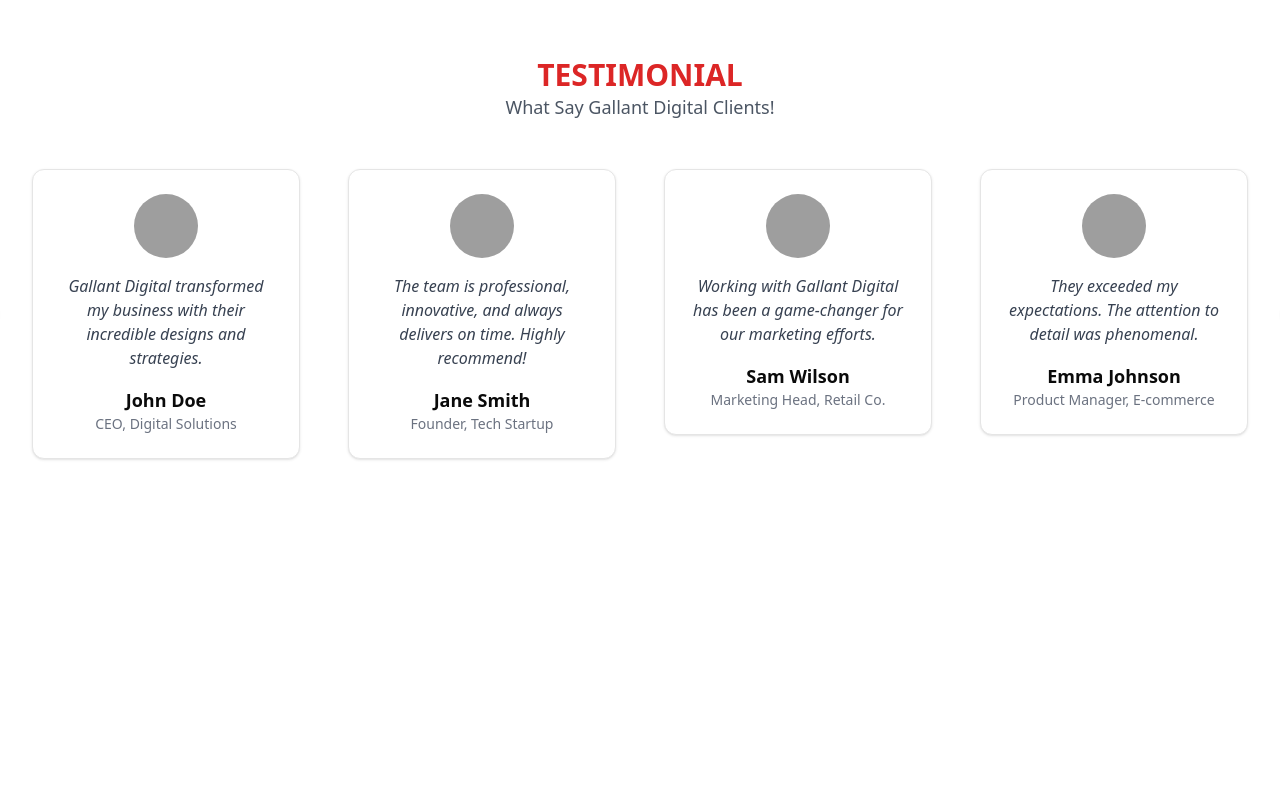
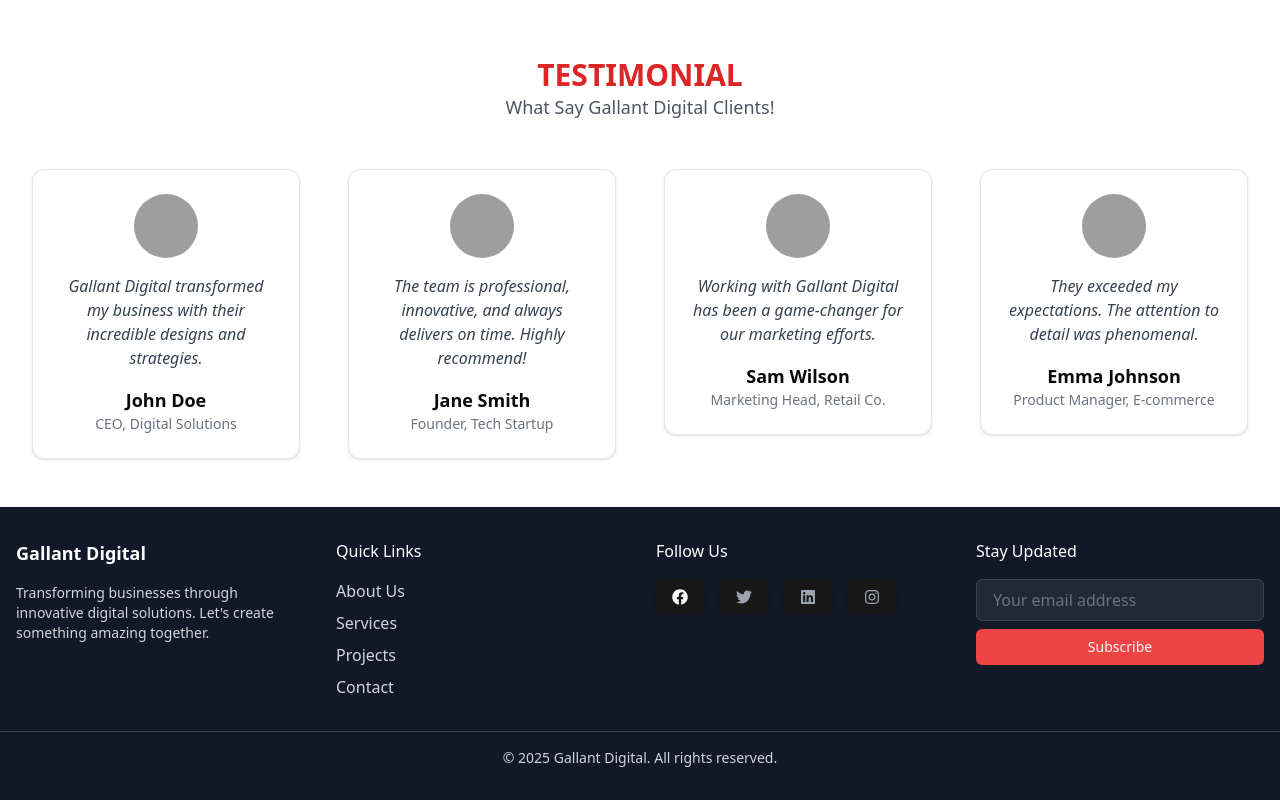
Before and after one commit to sabilar-rahman/gallantdigital360, a React (Vite) app: page / in a window 1280 px wide. Shown: the part 1885-2685 px from the top of the page. Before the commit the page ends 2392 px from the top, so only its background shows below. Built offline with nearby package versions, Linux system fonts and the light colour scheme; grey boxes are pictures that could not be loaded.

Commit message:
footer and icons

```diff
--- a/package.json
+++ b/package.json
@@ -24,6 +24,7 @@
     "react-countup": "^6.5.3",
     "react-dom": "^18.3.1",
     "react-grid-gallery": "^1.0.1",
+    "react-icons": "^5.4.0",
     "react-intersection-observer": "^9.14.1",
     "react-router-dom": "^6.28.0",
     "remixicon": "^4.5.0",
--- a/src/App.jsx
+++ b/src/App.jsx
@@ -2,6 +2,7 @@
 import { Outlet } from 'react-router-dom'
 
 import Navbar from './pages/shared/navbar/Navbar'
+import Footer from './pages/shared/footer/Footer'
 
 function App() {
 
@@ -12,6 +13,7 @@ function App() {
 
         <Navbar className='container mx-auto' />
         <Outlet />
+        <Footer/>
 
       </div>
     </>
--- /dev/null
+++ b/src/pages/shared/footer/Footer.jsx
@@ -0,0 +1,96 @@
+
+import { Button } from "@/components/ui/button";
+import { FaFacebook, FaTwitter, FaLinkedin, FaInstagram } from "react-icons/fa";
+
+const Footer = () => {
+  return (
+    <footer className="bg-gray-900 text-gray-300 py-8">
+      <div className="container mx-auto px-4 grid grid-cols-1 sm:grid-cols-2 lg:grid-cols-4 gap-8">
+        {/* Company Info */}
+        <div>
+          <h3 className="text-lg font-semibold text-white mb-4">Gallant Digital</h3>
+          <p className="text-sm">
+            Transforming businesses through innovative digital solutions. Let's
+            create something amazing together.
+          </p>
+        </div>
+
+        {/* Links */}
+        <div>
+          <h4 className="text-md font-medium text-white mb-4">Quick Links</h4>
+          <ul className="space-y-2">
+            <li>
+              <a href="#about" className="hover:text-white">
+                About Us
+              </a>
+            </li>
+            <li>
+              <a href="#services" className="hover:text-white">
+                Services
+              </a>
+            </li>
+            <li>
+              <a href="#projects" className="hover:text-white">
+                Projects
+              </a>
+            </li>
+            <li>
+              <a href="#contact" className="hover:text-white">
+                Contact
+              </a>
+            </li>
+          </ul>
+        </div>
+
+
+ {/* Social Media */}
+<div>
+  <h4 className="text-md font-medium text-white mb-4">Follow Us</h4>
+  <div className="flex space-x-4 text-white">
+    <Button className="text-white">
+      <a href="https://facebook.com" target="_blank" rel="noopener noreferrer">
+        <FaFacebook className="text-2xl" />
+      </a>
+    </Button>
+    <Button className="text-gray-400 hover:text-white">
+      <a href="https://twitter.com" target="_blank" rel="noopener noreferrer">
+        <FaTwitter className="text-2xl" />
+      </a>
+    </Button>
+    <Button className="text-gray-400 hover:text-white">
+      <a href="https://linkedin.com" target="_blank" rel="noopener noreferrer">
+        <FaLinkedin className="text-2xl" />
+      </a>
+    </Button>
+    <Button className="text-gray-400 hover:text-white">
+      <a href="https://instagram.com" target="_blank" rel="noopener noreferrer">
+        <FaInstagram className="text-2xl" />
+      </a>
+    </Button>
+  </div>
+</div>
+
+        {/* Newsletter */}
+        <div>
+          <h4 className="text-md font-medium text-white mb-4">Stay Updated</h4>
+          <form className="space-y-2">
+            <input
+              type="email"
+              placeholder="Your email address"
+              className="w-full px-4 py-2 bg-gray-800 text-gray-300 placeholder-gray-500 border border-gray-700 rounded-md focus:outline-none focus:ring-2 focus:ring-gray-500"
+            />
+            <Button variant="destructive" className="w-full">Subscribe</Button>
+          </form>
+        </div>
+      </div>
+
+      <div className="border-t border-gray-700 mt-8 pt-4 text-center">
+        <p className="text-sm">
+          © {new Date().getFullYear()} Gallant Digital. All rights reserved.
+        </p>
+      </div>
+    </footer>
+  );
+};
+
+export default Footer;
```
Also changed, not shown: 1 other file (tests, documents, lock files or other folders).
